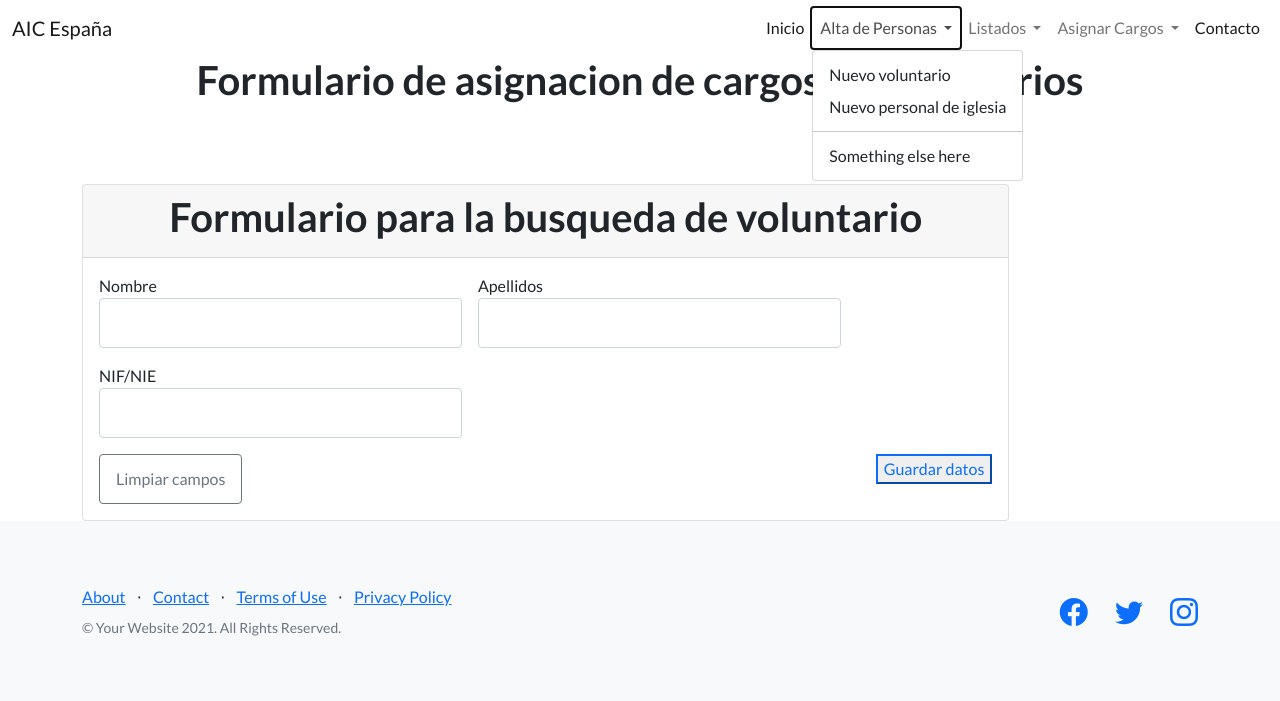
After one commit to luissian/AIC_Espana, a Django app: page /cargosVoluntarios in a window 1280 px wide, after a click on "Alta de Personas". The commit adds this page. Shown: the top 701 px of the page. Run offline with Django 3.2, Linux system fonts and the light colour scheme; some libraries are stand-ins or nearby versions.

Commit message:
añadir formulario

```diff
--- a/aicespana/templates/aicespana/base.html
+++ b/aicespana/templates/aicespana/base.html
@@ -32,13 +32,33 @@
                         </li>
                         <li class="nav-item dropdown">
                             <a class="nav-link dropdown-toggle" href="#" id="navbarDropdown" role="button" data-bs-toggle="dropdown" aria-expanded="false">
-                                Busquedas
+                                Alta de Personas
                             </a>
                             <ul class="dropdown-menu" aria-labelledby="navbarDropdown">
-                                <li><a class="dropdown-item" href="#">Action</a></li>
-                                <li><a class="dropdown-item" href="#">Another action</a></li>
+                                <li><a class="dropdown-item" href="/nuevoVoluntario">Nuevo voluntario</a></li>
+                                <li><a class="dropdown-item" href="/nuevoPersonalIglesia">Nuevo personal de iglesia</a></li>
                                 <li><hr class="dropdown-divider"></li>
                                 <li><a class="dropdown-item" href="#">Something else here</a></li>
+                            </ul>
+                        </li>
+                        <li class="nav-item dropdown">
+                            <a class="nav-link dropdown-toggle" href="#" id="navbarDropdown" role="button" data-bs-toggle="dropdown" aria-expanded="false">
+                                Listados
+                            </a>
+                            <ul class="dropdown-menu" aria-labelledby="navbarDropdown">
+                                <li><a class="dropdown-item" href="/listadoDelegaciones">Delegaciones</a></li>
+                                <li><a class="dropdown-item" href="/listadoDiocesis">Diocesis</a></li>
+                                <li><hr class="dropdown-divider"></li>
+                                <li><a class="dropdown-item" href="/listadoVoluntarios">Voluntarios</a></li>
+                            </ul>
+                        </li>
+                        <li class="nav-item dropdown">
+                            <a class="nav-link dropdown-toggle" href="#" id="navbarDropdown" role="button" data-bs-toggle="dropdown" aria-expanded="false">
+                                Asignar Cargos
+                            </a>
+                            <ul class="dropdown-menu" aria-labelledby="navbarDropdown">
+                                <li><a class="dropdown-item" href="/cargosVoluntarios">Cargos voluntarios</a></li>
+                                <li><a class="dropdown-item" href="/cargosPersonalIglesia">Cargos Personal Iglesia</a></li>
                             </ul>
                         </li>
                         <li class="nav-item">
--- /dev/null
+++ b/aicespana/templates/aicespana/cargosVoluntarios.html
@@ -0,0 +1,102 @@
+{% extends 'aicespana/base.html' %}
+{% load static %}
+{% block content %}
+<style media="screen">
+	.form-group.required .control-label:after {
+	  content:"  *";
+	  color:red;
+	}
+</style>
+{% if ERROR %}
+
+	<div class="container-md">
+		<div class="row g-3"">
+			<div class="col-md-10">
+				<div class="card-danger">
+					<div class="card-header"><h2 style="text-align:center">Voluntario no encontrado</h2> </div>
+					<div class="card-body">
+						{% for values in ERROR %}
+							<h4>{{values}}</h4>
+						{% endfor %}
+					</div> <!-- end card body-->
+				</div> <!-- end card  -->
+		    </div> <!-- end col-md-10 -->
+		</div> <!-- end row-->
+	</div> <!-- end container -->
+
+{% endif %}
+
+{% if confirmation_data %}
+	<div class="container-md">
+		<div class="row g-3"">
+			<div class="col-md-10">
+				<div class="card">
+					<div class="card-header"><h2 style="text-align:center">Datos Guardados</h2> </div>
+					<div class="card-body">
+						<p style="text-align:center">Los datos de {{confirmation_data.nombre}} {{confirmation_data.apellidos}} se han guardado correctamente</p>
+					</div> <!-- end card body-->
+				</div> <!-- end card  -->
+		    </div> <!-- end col-md-10 -->
+		</div> <!-- end row-->
+	</div> <!-- end container -->
+	<div class="container-md">
+		<div class="row g-3"">
+			<div class="col-md-10">
+				<div class="card">
+					<div class="card-body">
+						<p>Para dar de alta un nuevo voluntario hacer click en el boton de abajo</p>
+						<br><br>
+						<div class="text-center">
+							<a href="/nuevoVoluntario"> <button type="button" class="btn btn-outline-secondary float-center" >Añadir un nuevo Voluntario</button> </a>
+						</div> <!-- end text center -->
+					</div> <!-- end card body-->
+				</div> <!-- end card  -->
+			</div> <!-- end col-md-10 -->
+		</div> <!-- end row-->
+	</div> <!-- end container -->
+
+
+{% else %}
+	<section class="light">
+		<div class="container md-8">
+			<h1 class="h1 text-center" id="pageHeaderTitle">Formulario de asignacion de cargos de voluntarios</h1>
+
+	    </div>
+	</section>
+	<br><br><br>
+	<div class="container-md">
+	    <div class="row g-3"">
+	        <div class="col-md-10">
+	            <div class="card">
+					<div class="card-header"><h3 class="h1 text-center" id="pageHeaderTitle">Formulario para la busqueda de voluntario</h3></div>
+                    <div class="card-body">
+	                    <form class="row g-3" method="post" enctype="multipart/form-data" name="busquedaVoluntario" id="busquedaVoluntario" >
+	                        {% csrf_token %}
+	                        <input type="hidden" name="action" value="busquedaVoluntario"/>
+
+		                        <div class="col-md-5">
+		                            <label class="control-label " for="nombre">Nombre</label>
+		                            <input type="text"  class="form-control" id="nombre", name='nombre'>
+		                        </div>
+
+		                        <div class="col-md-5">
+		                            <label for="apellidos"  class="control-label">Apellidos</label>
+		                            <input type="text"  class="form-control" id="apellidos" name='apellidos'>
+		                        </div>
+		                        <div class="col-md-5">
+		                            <label for="nif"  class="control-label">NIF/NIE</label>
+		                            <input type="text"  class="form-control" id="nif" name='nif'>
+		                        </div>
+
+	                        <div class="col-12">
+	                            <input type="reset" class="btn btn-outline-secondary" value="Limpiar campos">
+	                            <button type="submit" class="btn-outline-primary float-end ">Guardar datos</button>
+	                        </div>
+	                    </form>
+	                </div>
+	            </div>
+	        </div> <!-- end col-md-10 -->
+	    </div> <!-- end row-->
+	</div> <!-- end container -->
+{% endif %}
+{% endblock %}
--- a/aicespana/urls.py
+++ b/aicespana/urls.py
@@ -6,5 +6,8 @@ from django.conf.urls.static import static
 
 urlpatterns = [
     path('',views.index, name='index'),
-    path('nuevoVoluntario', views.nuevo_voluntario, name='nuevo_voluntario')
+    path('cargosPersonalIglesia', views.cargos_personal_iglesia, name = 'cargos_personal_iglesia'),
+    path('cargosVoluntarios', views.cargos_voluntarios, name = 'cargos_voluntarios'),
+    path('listadoDelegaciones', views.listado_delegaciones, name ='listado_delegaciones'),
+    path('nuevoVoluntario', views.nuevo_voluntario, name='nuevo_voluntario'),
 ]
--- a/aicespana/views.py
+++ b/aicespana/views.py
@@ -6,6 +6,7 @@ from django.template import loader
 from django.contrib.auth.decorators import login_required
 
 from .models import *
+from .utils.generic_functions import *
 
 def index(request):
     return render(request,'aicespana/index.html')
@@ -19,6 +20,61 @@ def listado_voluntarios(request):
 def busqueda_personal(request):
     return render(request,'resultadoBusqueda.html')
 
+def cargos_personal_iglesia(request):
+    if request.method == 'POST' and request.POST['action'] == 'altaVoluntario':
+        return render(request, 'aicespana/cargosPersonalIglesia.html')
+    return render(request, 'aicespana/cargosPersonalIglesia.html')
+
+def cargos_voluntarios(request):
+    if request.method == 'POST' and request.POST['action'] == 'busquedaVoluntario':
+        if request.POST['nif'] == '' and request.POST['nombre'] == '' and request.POST['apellidos'] == '':
+            return render(request, 'aicespana/cargosVoluntarios.html')
+        if request.POST['nif'] != '':
+            if PersonalExterno.objects.filter(DNI__iexact = request.POST['nif']).exists():
+                personal_obj = PersonalExterno.objects.filter(DNI__iexact = request.POST['nif'])
+                if len(personal_obj) > 1:
+                    error = ['Hay más de 1 persona que tiene el mismo NIF/NIE', reques.POST['nif']]
+                    return render(request, 'aicespana/cargosVoluntarios.html',{'ERROR':error})
+                personal_available_settings = get_responsablity_data_for_voluntary(personal_obj[0])
+                import pdb; pdb.set_trace()
+                return render(request, 'aicespana/cargosVoluntarios.html', {'personal_available_settings':personal_available_settings})
+
+            error = ['No hay nigún voluntario que tenga el NIF/NIE', request.POST['nif']]
+            return render(request, 'aicespana/cargosVoluntarios.html',{'ERROR':error})
+        personal_objs = PersonalExterno.objects.all()
+        if request.POST['apellidos'] != '':
+            personal_objs = personal_objs.filter(apellidos__iexact = request.POST['apelidos'])
+            if len(personal_objs) == 0:
+                error = ['No hay nigún voluntario con el apellido', request.POST['apellidos']]
+                return render(request, 'aicespana/cargosVoluntarios.html',{'ERROR':error})
+        if request.POST['nombre'] != '':
+            personal_objs = personal_objs.filter(nombre__iexact = request.POST['nombre'])
+            if len(personal_objs) == 0:
+                error = ['No hay nigún voluntario con el nombre', request.POST['nombre']]
+                return render(request, 'aicespana/cargosVoluntarios.html',{'ERROR':error})
+        if len(personal_objs) >1 :
+            personal_list = []
+            for personal_obj in personal_objs:
+                personal_list.append([personal_obj.get_personal_id(), personal_obj.get_personal_name(),personal_obj.get_personal_location()])
+            return render(request, 'aicespana/cargosVoluntarios.html', {'personal_list':personal_list})
+        personal_available_settings = get_responsablity_data_for_voluntary(personal_objs[0])
+        import pdb; pdb.set_trace()
+        return render(request, 'aicespana/cargosVoluntarios.html', {'personal_available_settings':personal_available_settings})
+    if request.method == 'POST' and request.POST['action'] == 'cargosVoluntario':
+        if request.POST['nif'] != '':
+            pass
+    return render(request, 'aicespana/cargosVoluntarios.html')
+
+def listado_delegaciones(request):
+    if Delegacion.objects.all().exists():
+        delegaciones = []
+        delegacion_objs = Delegacion.objects.all().order_by('nombreDelegacion')
+        for delegacion_obj in delegacion_objs:
+            delegaciones.append(delegacion_obj.get_delegacion_name())
+
+        return render(request,'aicespana/listadoDelegaciones.html', {'delegaciones': delegaciones})
+    return render(request,'aicespana/listadoDelegaciones.html')
+
 #@login_required
 def nuevo_voluntario(request):
     if request.method == 'POST' and request.POST['action'] == 'altaVoluntario':
@@ -31,6 +87,6 @@ def nuevo_voluntario(request):
         confirmation_data = {}
         confirmation_data['nombre'] = request.POST['nombre']
         confirmation_data['apellidos'] = request.POST['apellidos']
-        import pdb; pdb.set_trace()
+
         return render(request,'aicespana/nuevoVoluntario.html',{'confirmation_data': confirmation_data})
     return render(request,'aicespana/nuevoVoluntario.html')
```
Also changed, not shown: aicespana/models.py (+27 -0 lines), aicespana/templates/aicespana/listadoDelegaciones.html (added, +49 -0 lines), aicespana/templates/aicespana/nuevoVoluntario.html (+5 -4 lines), aicespana/utils/generic_functions.py (added, +54 -0 lines).
